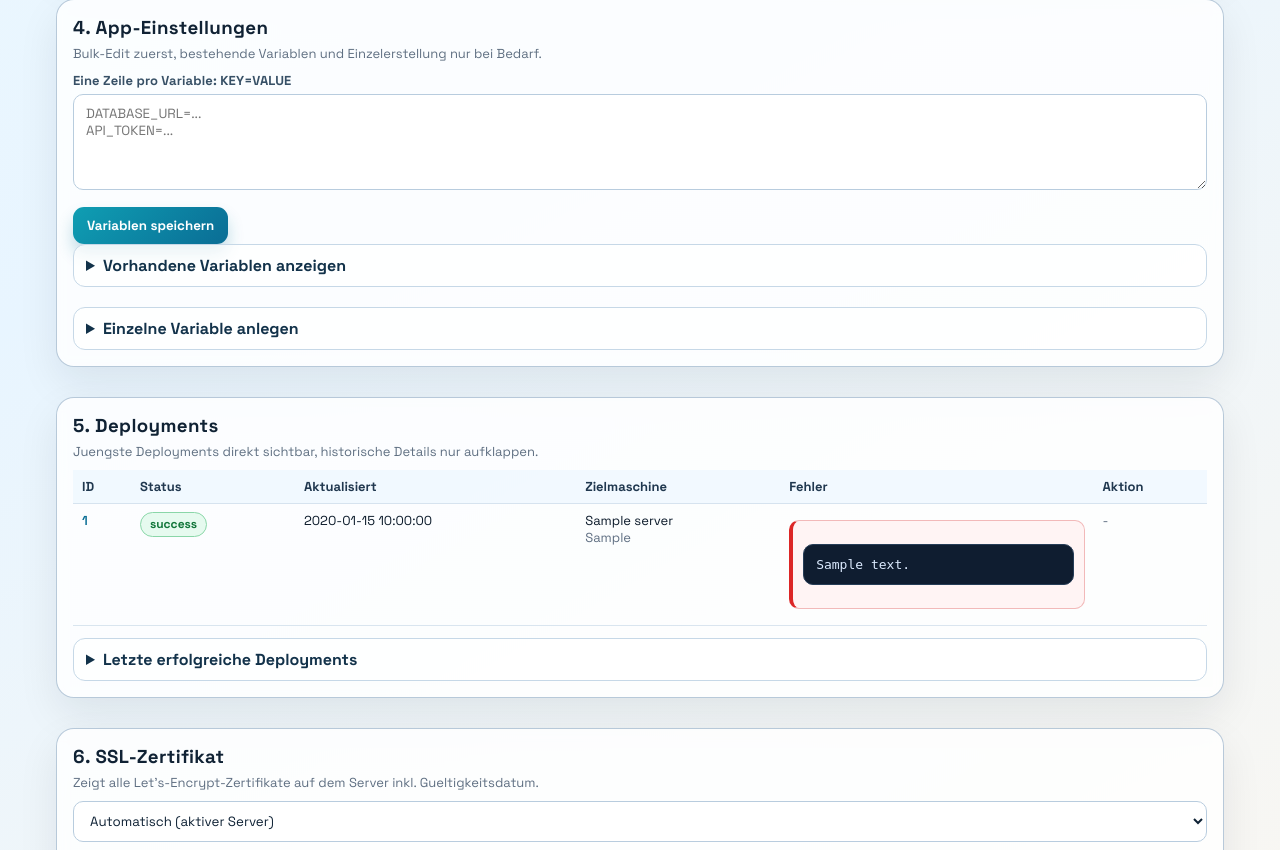
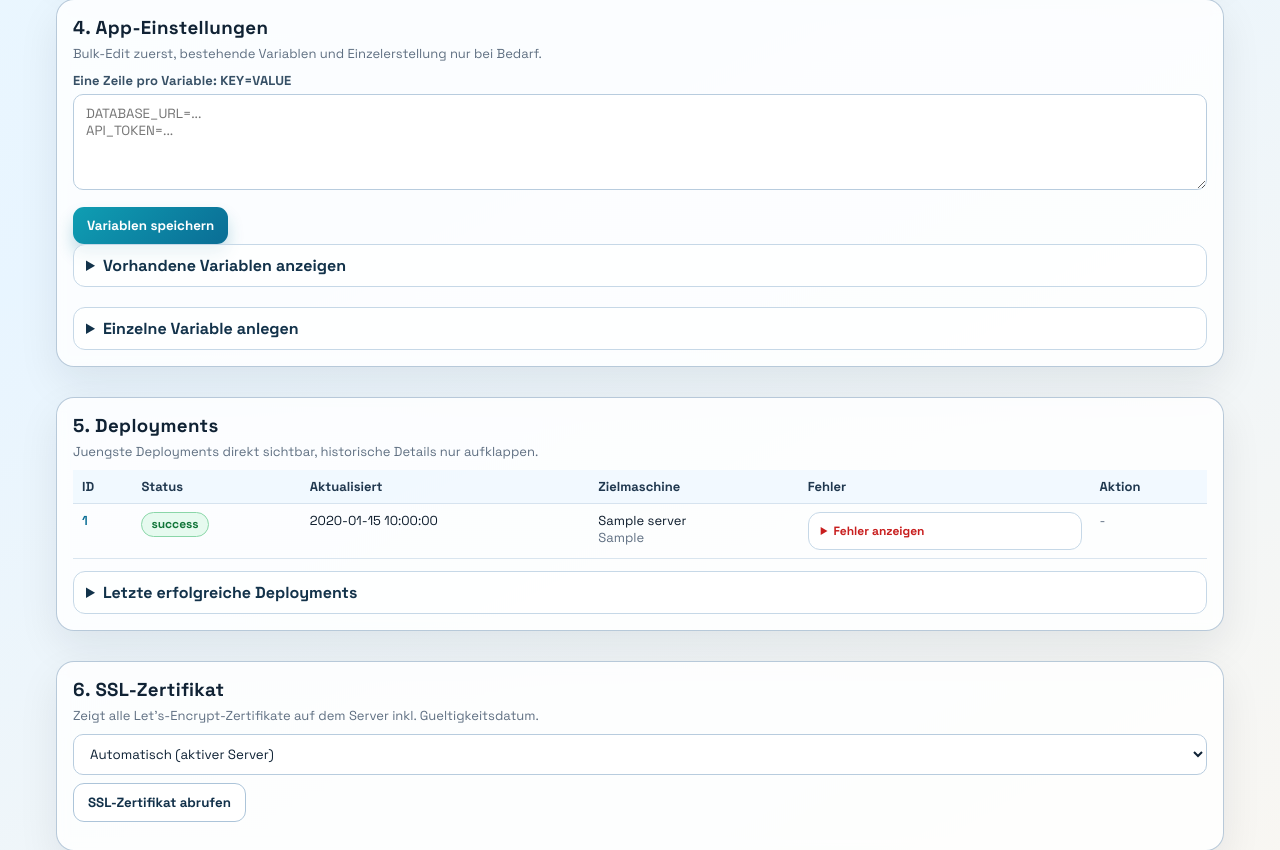
Before and after one commit to timbernitt86/goflori, a Flask app: page /dashboard/projects/1 in a window 1280 px wide. Shown: the part 1703-2553 px from the top of the page. Run offline with Flask 3, Linux system fonts and the light colour scheme; a user stored in the database is signed in; tables that the repository leaves empty hold one stand-in row (values such as "Sample post"); some web fonts are replaced.

Commit message:
ui: collapse error boxes in deployments table behind details element

```diff
--- a/app/dashboard/templates/dashboard/project_detail.html
+++ b/app/dashboard/templates/dashboard/project_detail.html
@@ -374,7 +374,7 @@
                             </td>
                             <td>
                                 {% if meta.get('last_error') %}
-                                    <div class="error-box"><pre>{{ meta.get('last_error') }}</pre></div>
+                                    <details><summary style="cursor:pointer;color:#c81e1e;font-size:12px;">Fehler anzeigen</summary><div class="error-box" style="margin-top:6px;"><pre>{{ meta.get('last_error') }}</pre></div></details>
                                 {% else %}
                                     <span class="muted">-</span>
                                 {% endif %}
```
